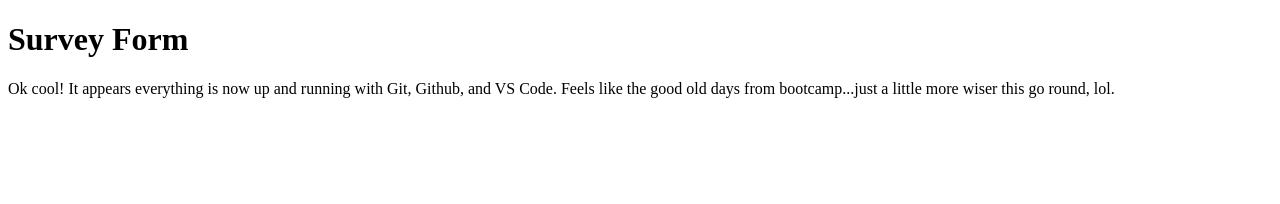
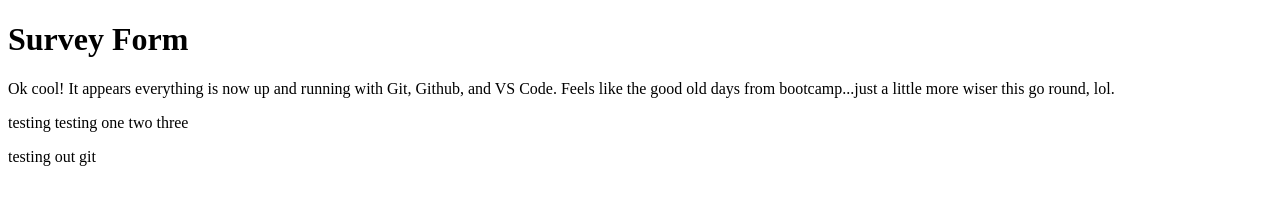
Before and after one commit to DwightHuggins/SurveyForm, a plain HTML site: page index.html in a window 1280 px wide. Drawn offline with Linux system fonts and the light colour scheme.

Commit message:
testing changes

```diff
--- a/index.html
+++ b/index.html
@@ -11,5 +11,8 @@
 
     <p>Ok cool! It appears everything is now up and running with Git, Github, and VS Code. Feels like the good old days from bootcamp...just a little more wiser this go round, lol.</p>
 
+    <p>testing testing one two three</p>
+    <p>testing out git</p>
+
 </body>
 </html>
```
Also changed, not shown: 1 other file.
